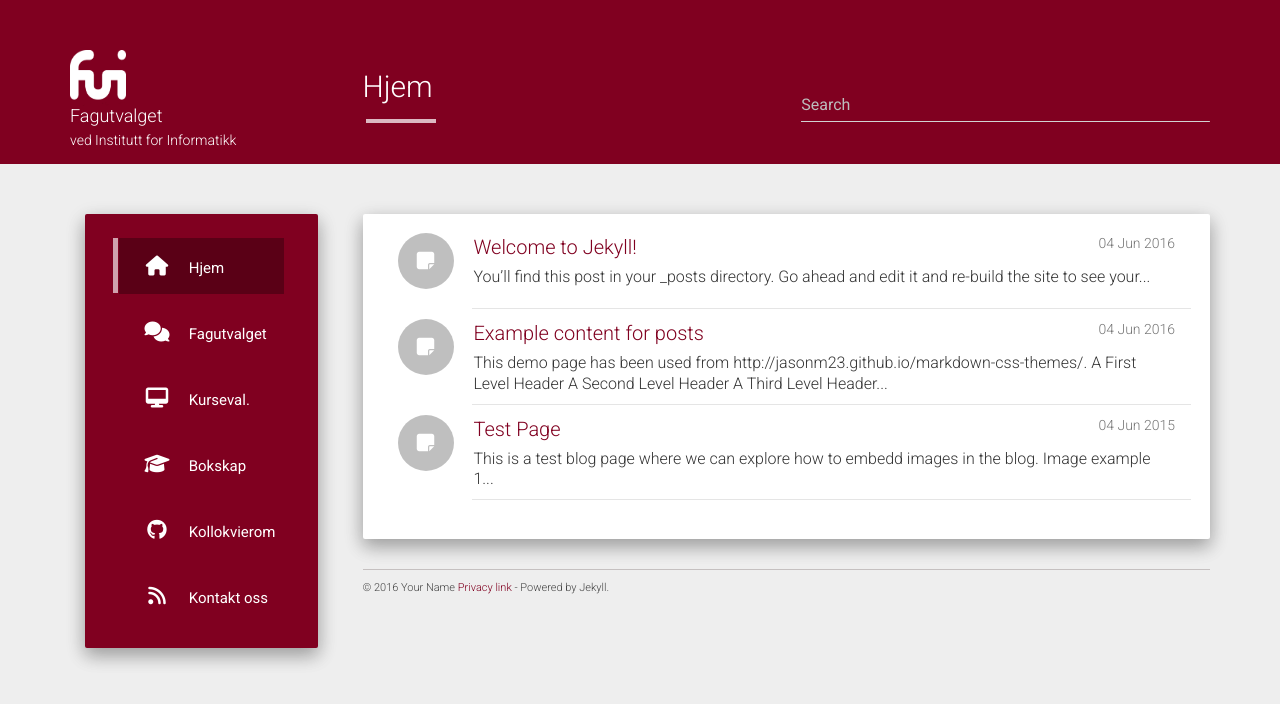
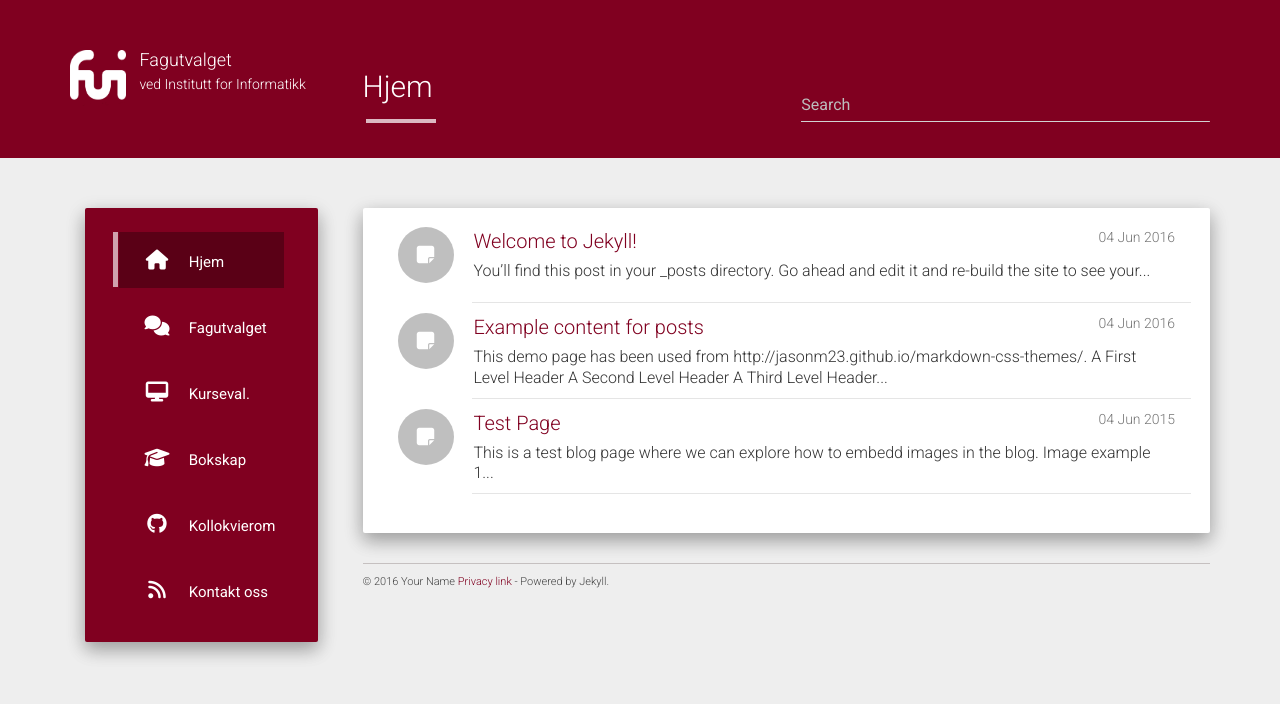
Before and after one commit to fui/fui.github.io, a Jekyll site: the page built from index.html, in a window 1280 px wide. Shown: the top 704 px of the page. Built offline with Jekyll 4.4.1, drawn with Linux system fonts in a browser that asks for light colours; nearby versions of some CDN libraries; the list of posts is cut into pages by our own code.

Commit message:
fixing logo

```diff
--- a/static/css/main.css
+++ b/static/css/main.css
@@ -9,7 +9,6 @@
     width: 56px;
     height: 56px;
     margin: 0 auto;
-    margin-right: 45px;
 }
 .logo-turner {
     font-size: 18px;
```
